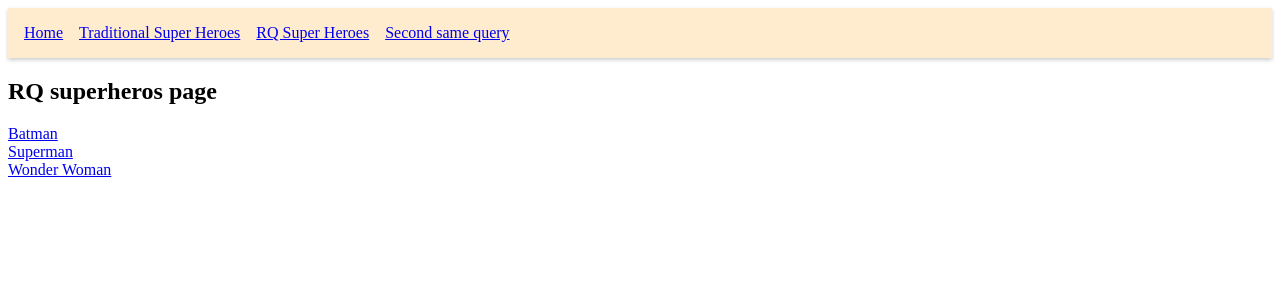
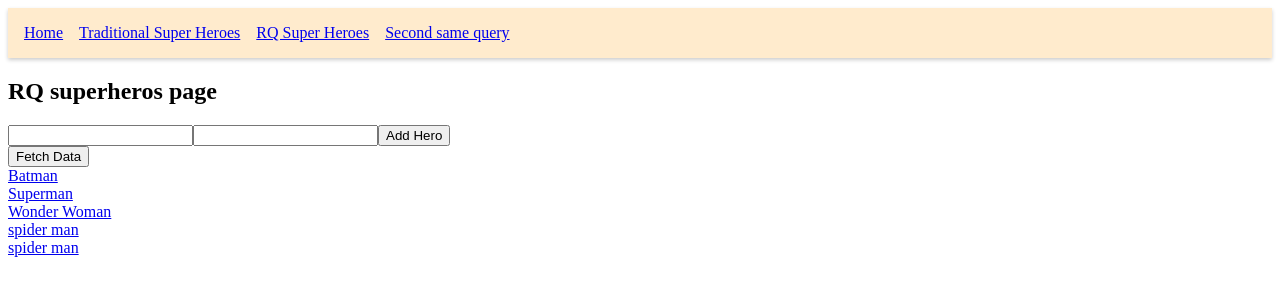
Before and after one commit to JarmanjitSingh/react-query, a React (Vite) app: page /rq-super-heroes in a window 1280 px wide. Shown: the top 300 px of the page. Built offline with nearby package versions, Linux system fonts and the light colour scheme; data requests are answered from the project's data file.

Commit message:
useMutation hook - create, update, delete req

```diff
--- a/db.json
+++ b/db.json
@@ -14,6 +14,16 @@
       "id": 3,
       "name": "Wonder Woman",
       "alterEgo": "Princess Diana"
+    },
+    {
+      "name": "spider man",
+      "alterEgo": "the makdi ka jala",
+      "id": 4
+    },
+    {
+      "name": "spider man",
+      "alterEgo": "makdi ka jala 2",
+      "id": 5
     }
   ],
   "freinds": [
@@ -39,7 +49,11 @@
   "channels": [
     {
       "id": "codewithjarman",
-      "courses": ["React", "vue", "angular"]
+      "courses": [
+        "React",
+        "vue",
+        "angular"
+      ]
     }
   ],
   "colors": [
--- a/src/components/RQSuperHerosPage.jsx
+++ b/src/components/RQSuperHerosPage.jsx
@@ -1,26 +1,54 @@
-import React from "react";
-import { useSuperHerosData } from "../hooks/useSuperHerosData";
+import React, { useState } from "react";
+import {
+  useAddSuperHeroData,
+  useSuperHerosData,
+} from "../hooks/useSuperHerosData";
 import { Link } from "react-router-dom";
 
 const RQSuperHerosPage = () => {
-  const successCallback = (data) => {
+  const [name, setName] = useState("");
+  const [alterEgo, setAlterEgo] = useState("");
+
+    const successCallback = (data) => {
     console.log("Data has been fetched successfully", data);
   };
   const errorCallback = (error) => {
     console.log("There are some error in fetching", error);
   };
-  const { isLoading, data, isError, error, isFetching } = useSuperHerosData(
+  const { isLoading, data, isError, error, isFetching, refetch } = useSuperHerosData(
     successCallback,
     errorCallback
   );
 
-  console.log({ isLoading, isFetching });
+  const { mutate } = useAddSuperHeroData();
+
+  const handleAddHeroClick = () => {
+    console.log({ name, alterEgo });
+    const hero = {name, alterEgo}
+    mutate(hero)
+  };
+
+  // console.log({ isLoading, isFetching });
 
   if (isLoading) return <h2>Loading...</h2>;
   if (isError) return <h2>{error.message}</h2>;
   return (
     <div>
       <h2>RQ superheros page</h2>
+      <div>
+        <input
+          type="text"
+          value={name}
+          onChange={(e) => setName(e.target.value)}
+        />
+        <input
+          type="text"
+          value={alterEgo}
+          onChange={(e) => setAlterEgo(e.target.value)}
+        />
+        <button onClick={handleAddHeroClick}>Add Hero</button>
+      </div>
+      <button onClick={refetch}>Fetch Data</button>
       {
         data?.data.map((hero) => {
           return (
--- a/src/hooks/useSuperHerosData.js
+++ b/src/hooks/useSuperHerosData.js
@@ -1,8 +1,12 @@
-import { useQuery } from "react-query";
+import { useMutation, useQuery } from "react-query";
 import axios from "axios";
 
 const fetchSuperHeros = () => {
   return axios.get("http://localhost:4000/superheroes");
+};
+
+const addSuperHero = (hero) => {
+  return axios.post("http://localhost:4000/superheroes", hero);
 };
 
 export const useSuperHerosData = (successCallback, errorCallback) => {
@@ -19,3 +23,7 @@ export const useSuperHerosData = (successCallback, errorCallback) => {
     // },
   });
 };
+
+export const useAddSuperHeroData = ()=>{
+  return useMutation(addSuperHero)
+}
```
Also changed, not shown: 1 other file (tests, documents, lock files or other folders).
